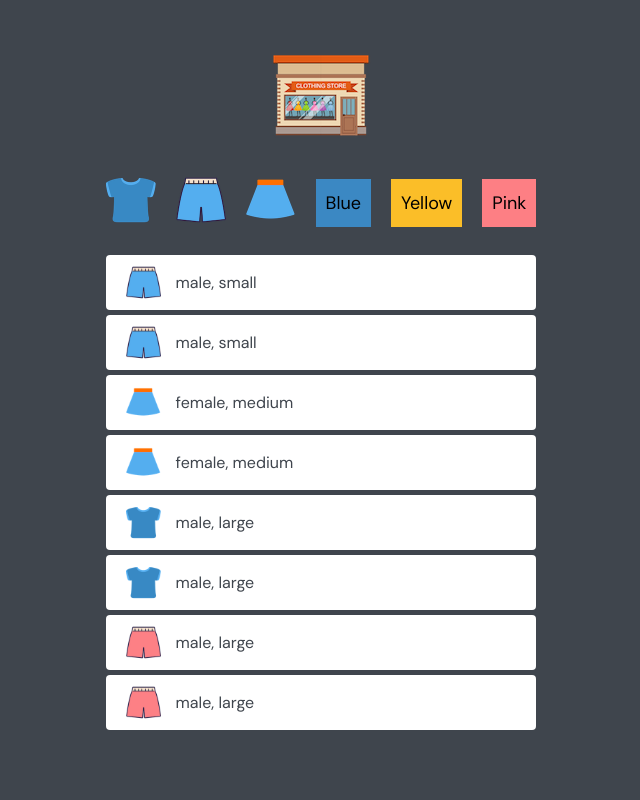
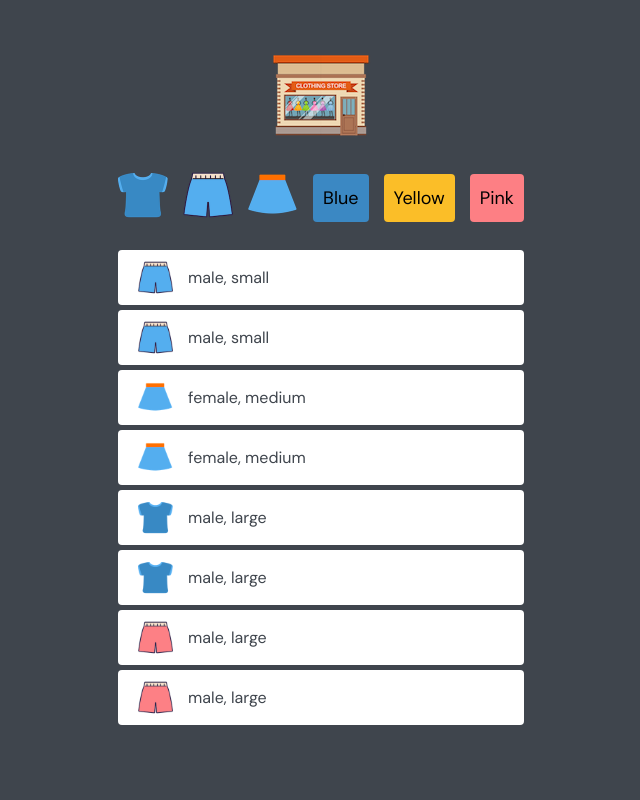
Before and after one commit to sjgske/JS-basic, a plain HTML site: page dreamcoding/project/index.html in a window 1280 px wide. Shown: the whole page, without its empty margins (319-959 px from the left). Drawn offline with Linux system fonts and the light colour scheme.

Commit message:
html/css 수정

```diff
--- a/dreamcoding/project/index.html
+++ b/dreamcoding/project/index.html
@@ -10,28 +10,28 @@
 </head>
 <body>
   <h1 class="header-logo">
-    <img src="img/logo.png" alt="">
+    <img src="img/logo.png" alt="Logo">
   </h1>
 
   <div class="container">
     <ul class="menu-group">
       <li>
-        <img class="tshirt" src="img/blue_t.png" alt="">
+        <img class="img-btn tshirt" src="img/blue_t.png" alt="tshirt">
       </li>
       <li>
-        <img class="pants" src="img/blue_p.png" alt="">
+        <img class="img-btn pants" src="img/blue_p.png" alt="pants">
       </li>
       <li>
-        <img class="skirt" src="img/blue_s.png" alt="">
+        <img class="img-btn skirt" src="img/blue_s.png" alt="skirt">
       </li>
       <li>
-        <button class="blue" href="#">Blue</button>
+        <button class="color-btn blue" href="#">Blue</button>
       </li>
       <li>
-        <button class="yellow" href="#">Yellow</button>
+        <button class="color-btn yellow" href="#">Yellow</button>
       </li>
       <li>
-        <button class="pink" href="#">Pink</button>
+        <button class="color-btn pink" href="#">Pink</button>
       </li>
     </ul>
 
--- a/dreamcoding/project/style.css
+++ b/dreamcoding/project/style.css
@@ -1,12 +1,23 @@
+:root {
+  /* color */
+  --color-black: #3f454d;
+  --color-white: #ffffff;
+  --color-blue: #3b88c3;
+  --color-yellow: #fbbe28;
+  --color-pink: #fd7f84;
+  --color-light-grey: #dfdfdf;
+}
+
 * {
   box-sizing: border-box;
   margin: 0;
 }
 
 body {
+  height: 100vh;
   font-family: 'DM Sans', sans-serif;
-  color: #3f454d;
-  background-color: #3f454d;
+  color: var(--color-black);
+  background-color: var(--color-black);
 }
 
 button {
@@ -21,9 +32,13 @@ ul {
 }
 
 .header-logo {
-  height: 100px;
-  margin: 50px auto 25px;
+  padding-top: 50px;
+  margin-bottom: 10px;
   text-align: center;
+}
+
+.header-logo img {
+  cursor: pointer;
 }
 
 .container {
@@ -39,7 +54,7 @@ ul {
 }
 
 .menu-group li {
-  margin-right: 20px;
+  margin-right: 15px;
 }
 
 .menu-group li:last-child {
@@ -47,31 +62,32 @@ ul {
 }
 
 .menu-group li > *:hover {
-  transform: scale(1.3, 1.3);
+  transform: scale(1.3);
   cursor: pointer;
 }
 
-.menu-group li img {
+.img-btn {
   width: 50px;
 }
 
-.menu-group li button {
+.color-btn {
   display: block;
   padding: 4px 10px;
+  border-radius: 4px;
   font-size: 18px;
   line-height: 40px;
 }
 
-.menu-group .blue {
-  background-color: #3b88c3;
+.color-btn.blue {
+  background-color: var(--color-blue);
 }
 
-.menu-group .yellow {
-  background-color: #fbbe28;
+.color-btn.yellow {
+  background-color: var(--color-yellow);
 }
 
-.menu-group .pink {
-  background-color: #fd7f84;
+.color-btn.pink {
+  background-color: var(--color-pink);
 }
 
 .item-list {
```
